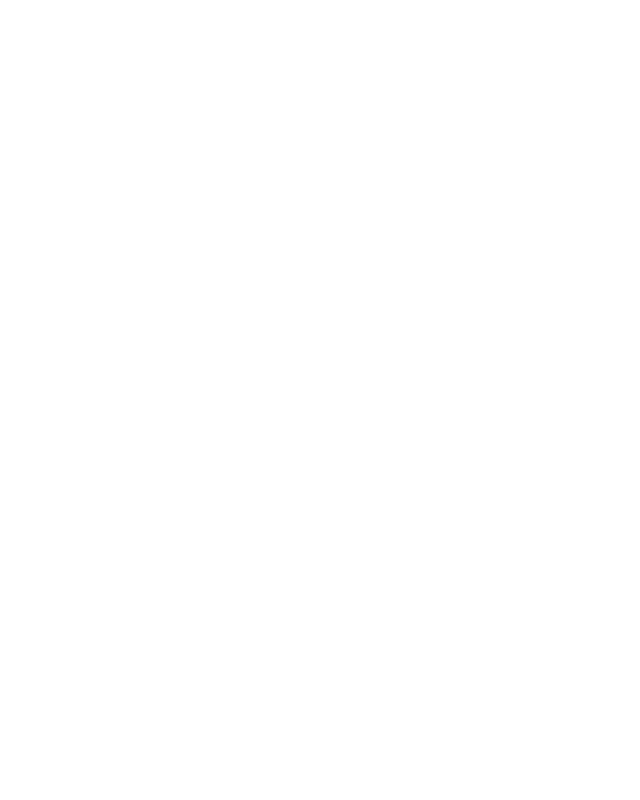
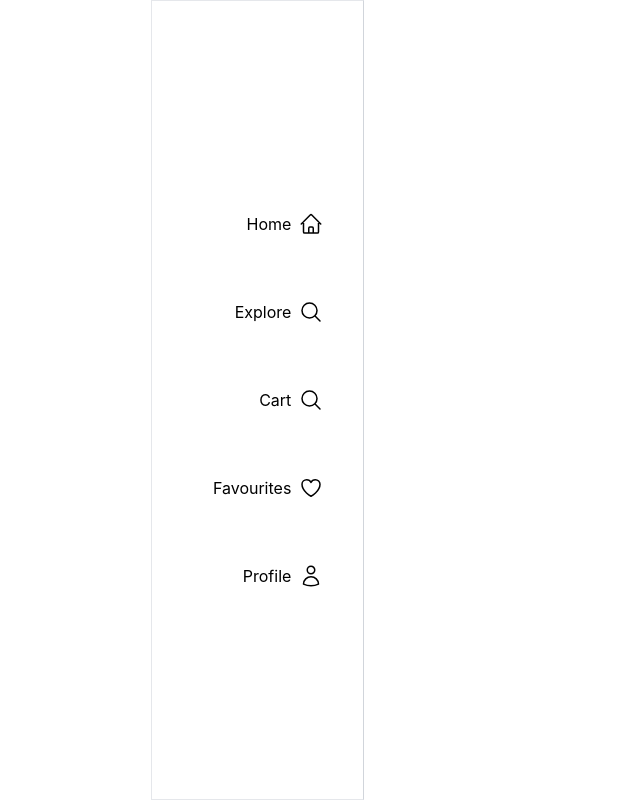
Before and after one commit to AbolfazlMarzban/beautyno-pwa, a React (Create React App) app: page / in a window 1280 px wide. Shown: the whole page, without its empty margins (0-640 px from the left). Built offline with nearby package versions, Linux system fonts and the light colour scheme.

Commit message:
setting up

```diff
--- a/src/App.js
+++ b/src/App.js
@@ -1,11 +1,21 @@
 import React from 'react';
 import logo from './logo.svg';
 import './App.css';
+import Navbar from './components/Navbar';
+import HomeServices from './components/home/HomeServices';
 
 function App() {
   return (
-    <div className="App">
+    <div className="App h-screen">
+        <div className='flex flex-row h-full'>
+        <div className='basis-5/6'>
+          <HomeServices />
+          </div>
+          <div className='basis-1/6'>
+            <Navbar />
+          </div>
 
+        </div>
     </div>
   );
 }
--- /dev/null
+++ b/src/components/home/HomeServices.jsx
@@ -0,0 +1,16 @@
+import React from "react";
+
+export default function HomeServices({}){
+    return (
+        <div className="w-full h-full">
+            <div>
+                <div className="flex">
+                    <div className="basis-7/8">
+
+                    </div>
+                    <div className="basis-1/8"></div>
+                </div>
+            </div>
+        </div>
+    )
+}
--- a/src/components/navbar.jsx
+++ b/src/components/navbar.jsx
@@ -1,11 +1,97 @@
-import React from 'react';
+import React from "react";
 
-function navbar(props) {
-    return (
-        <div className='w-full'>
-
-        </div>
-    );
+function Navbar(props) {
+  return (
+    <div className="w-full h-full flex justify-initail items-center border border-r-1 border-r-gray-300 pr-10">
+      <ul>
+        <li className=" flex my-16">
+          <svg
+            xmlns="http://www.w3.org/2000/svg"
+            fill="none"
+            viewBox="0 0 24 24"
+            stroke-width="1.5"
+            stroke="currentColor"
+            className="w-6 h-6 ml-2"
+          >
+            <path
+              stroke-linecap="round"
+              stroke-linejoin="round"
+              d="M2.25 12l8.954-8.955c.44-.439 1.152-.439 1.591 0L21.75 12M4.5 9.75v10.125c0 .621.504 1.125 1.125 1.125H9.75v-4.875c0-.621.504-1.125 1.125-1.125h2.25c.621 0 1.125.504 1.125 1.125V21h4.125c.621 0 1.125-.504 1.125-1.125V9.75M8.25 21h8.25"
+            />
+          </svg>
+          Home
+        </li>
+        <li className=" flex my-16">
+          <svg
+            xmlns="http://www.w3.org/2000/svg"
+            fill="none"
+            viewBox="0 0 24 24"
+            stroke-width="1.5"
+            stroke="currentColor"
+            className="w-6 h-6 ml-2"
+          >
+            <path
+              stroke-linecap="round"
+              stroke-linejoin="round"
+              d="M21 21l-5.197-5.197m0 0A7.5 7.5 0 105.196 5.196a7.5 7.5 0 0010.607 10.607z"
+            />
+          </svg>
+          Explore
+        </li>
+        <li className=" flex my-16">
+          <svg
+            xmlns="http://www.w3.org/2000/svg"
+            fill="none"
+            viewBox="0 0 24 24"
+            stroke-width="1.5"
+            stroke="currentColor"
+            className="w-6 h-6 ml-2"
+          >
+            <path
+              stroke-linecap="round"
+              stroke-linejoin="round"
+              d="M21 21l-5.197-5.197m0 0A7.5 7.5 0 105.196 5.196a7.5 7.5 0 0010.607 10.607z"
+            />
+          </svg>
+          Cart
+        </li>
+        <li className=" flex my-16">
+          <svg
+            xmlns="http://www.w3.org/2000/svg"
+            fill="none"
+            viewBox="0 0 24 24"
+            stroke-width="1.5"
+            stroke="currentColor"
+            className="w-6 h-6 ml-2"
+          >
+            <path
+              stroke-linecap="round"
+              stroke-linejoin="round"
+              d="M21 8.25c0-2.485-2.099-4.5-4.688-4.5-1.935 0-3.597 1.126-4.312 2.733-.715-1.607-2.377-2.733-4.313-2.733C5.1 3.75 3 5.765 3 8.25c0 7.22 9 12 9 12s9-4.78 9-12z"
+            />
+          </svg>
+          Favourites
+        </li>
+        <li className=" flex my-16">
+          <svg
+            xmlns="http://www.w3.org/2000/svg"
+            fill="none"
+            viewBox="0 0 24 24"
+            stroke-width="1.5"
+            stroke="currentColor"
+            className="w-6 h-6 ml-2"
+          >
+            <path
+              stroke-linecap="round"
+              stroke-linejoin="round"
+              d="M15.75 6a3.75 3.75 0 11-7.5 0 3.75 3.75 0 017.5 0zM4.501 20.118a7.5 7.5 0 0114.998 0A17.933 17.933 0 0112 21.75c-2.676 0-5.216-.584-7.499-1.632z"
+            />
+          </svg>
+          Profile
+        </li>
+      </ul>
+    </div>
+  );
 }
 
-export default navbar;
+export default Navbar;
--- a/src/index.css
+++ b/src/index.css
@@ -9,6 +9,7 @@
     sans-serif;
   -webkit-font-smoothing: antialiased;
   -moz-osx-font-smoothing: grayscale;
+  direction: rtl;
 }
 
 code {
--- a/src/index.js
+++ b/src/index.js
@@ -15,7 +15,7 @@
 // If you want your app to work offline and load faster, you can change
 // unregister() to register() below. Note this comes with some pitfalls.
 // Learn more about service workers: https://cra.link/PWA
-serviceWorkerRegistration.unregister();
+serviceWorkerRegistration.register();
 
 // If you want to start measuring performance in your app, pass a function
 // to log results (for example: reportWebVitals(console.log))
```
